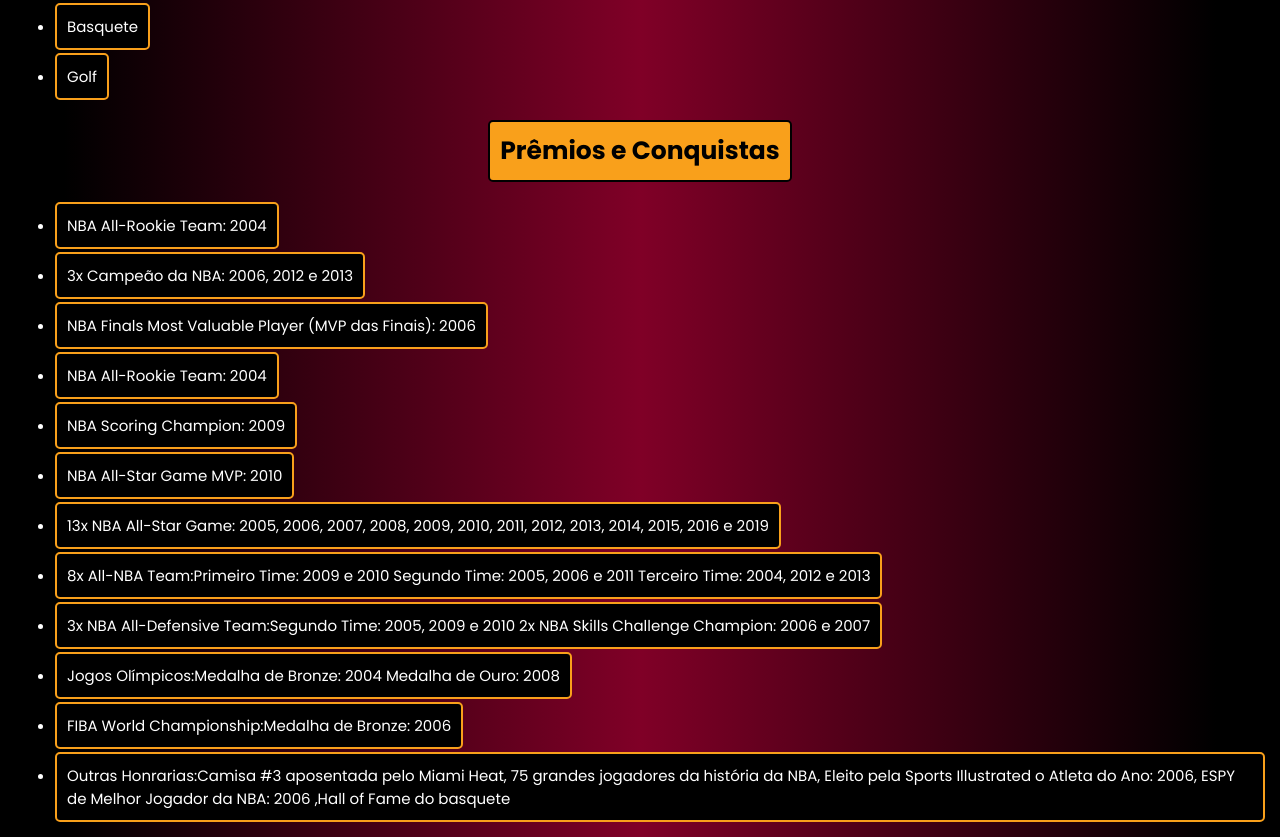
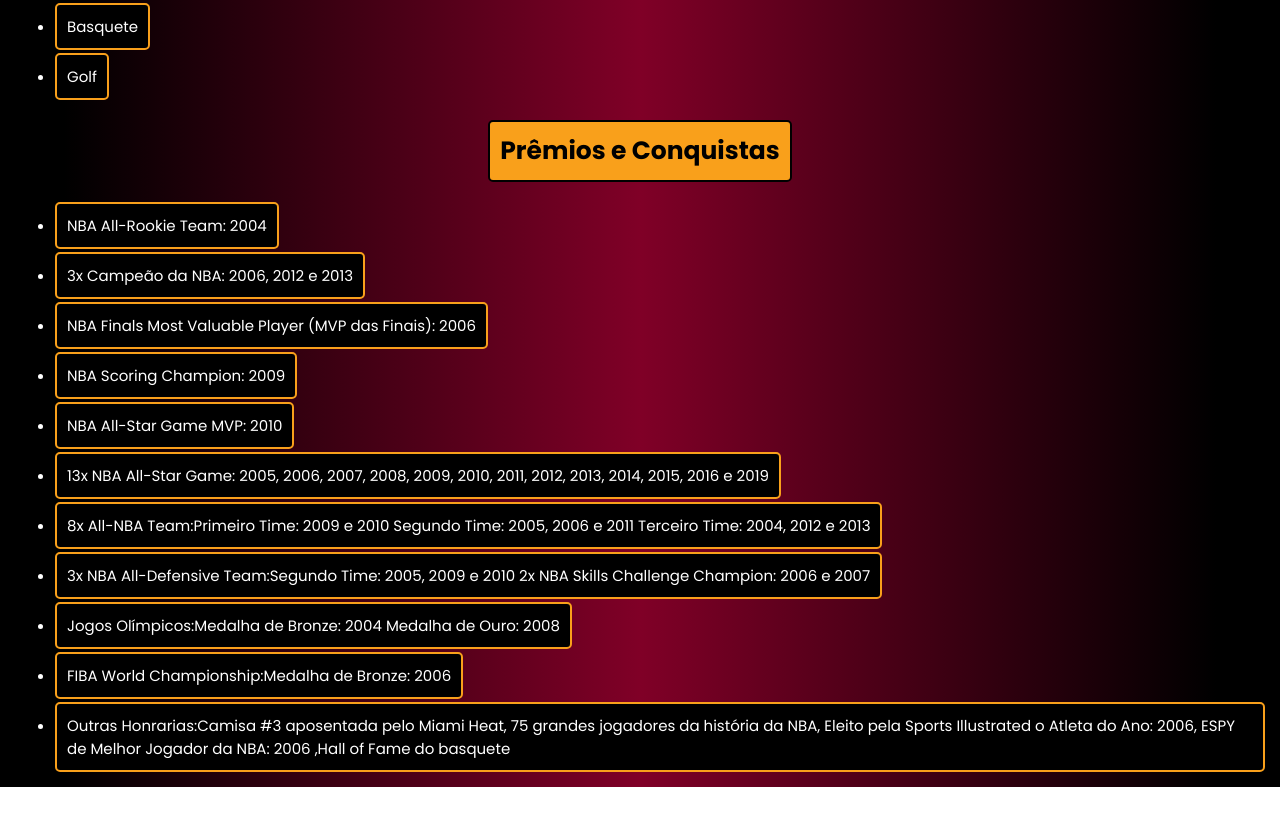
Before and after one commit to Stoco7/WadePerfil, a plain HTML site: page index.html in a window 1280 px wide. Shown: the part 1281-2118 px from the top of the page. After the commit the page ends 2068 px from the top, so only its background shows below. Drawn offline with Linux system fonts and the light colour scheme; a web font is replaced by a local one.

Commit message:
atualização

```diff
--- a/index.html
+++ b/index.html
@@ -83,7 +83,6 @@
                 <li>NBA All-Rookie Team: 2004</li>
                 <li>3x Campeão da NBA: 2006, 2012 e 2013</li>
                 <li>NBA Finals Most Valuable Player (MVP das Finais): 2006</li>
-                <li>NBA All-Rookie Team: 2004</li>
                 <li>NBA Scoring Champion: 2009</li>
                 <li>NBA All-Star Game MVP: 2010</li>
                 <li>13x NBA All-Star Game: 2005, 2006, 2007, 2008, 2009, 2010, 2011, 2012, 2013, 2014, 2015, 2016 e 2019
```
